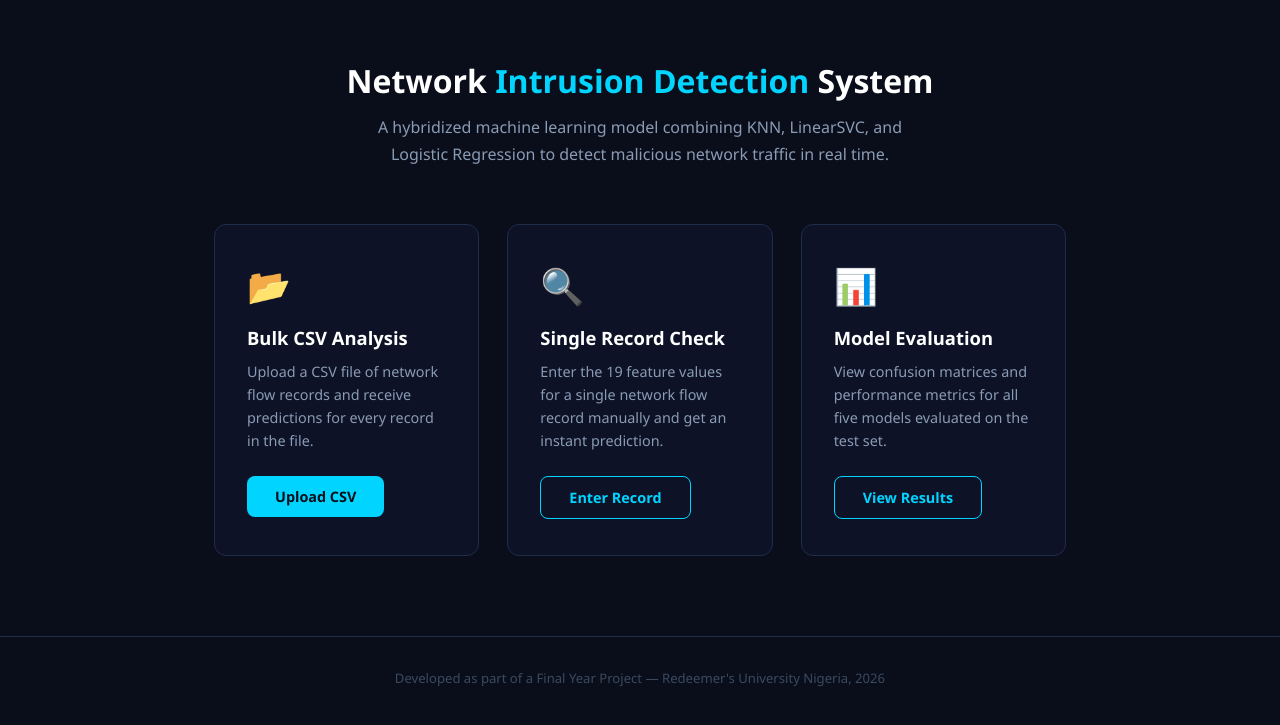
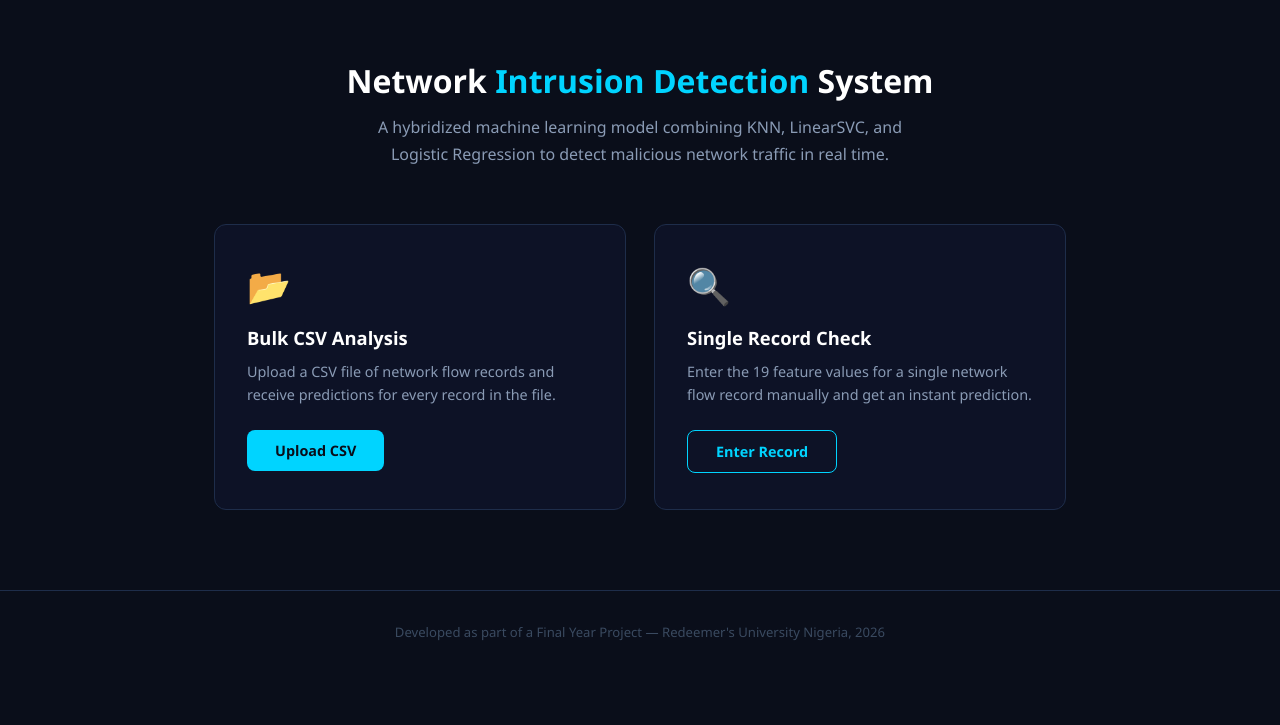
Before and after one commit to Pelumi-Afolayan/ids_app, a FastAPI app: template templates/index.html in a window 1280 px wide. Shown: the part 61-786 px from the top of the page. Run offline with FastAPI, Linux system fonts and the light colour scheme; the template is opened without the code that fills it, so the values that code supplies are empty; parts of the project's set-up code (start-up, migrations or seed data) failed here and were passed over.

Commit message:
Remove model evaluation card from home page

```diff
--- a/templates/index.html
+++ b/templates/index.html
@@ -34,7 +34,7 @@
         <p>A hybridized machine learning model combining KNN, LinearSVC, and Logistic Regression to detect malicious network traffic in real time.</p>
     </div>
 
-    <div style="display: grid; grid-template-columns: repeat(3, 1fr); gap: 28px;">
+    <div style="display: grid; grid-template-columns: repeat(2, 1fr); gap: 28px;">
     <div class="card">
         <div class="card-icon">📂</div>
         <h2>Bulk CSV Analysis</h2>
@@ -46,12 +46,6 @@
         <h2>Single Record Check</h2>
         <p>Enter the 19 feature values for a single network flow record manually and get an instant prediction.</p>
         <a href="/single" class="btn btn-outline">Enter Record</a>
-    </div>
-    <div class="card">
-        <div class="card-icon">📊</div>
-        <h2>Model Evaluation</h2>
-        <p>View confusion matrices and performance metrics for all five models evaluated on the test set.</p>
-        <a href="/evaluation" class="btn btn-outline">View Results</a>
     </div>
 </div>
 </div>
```
